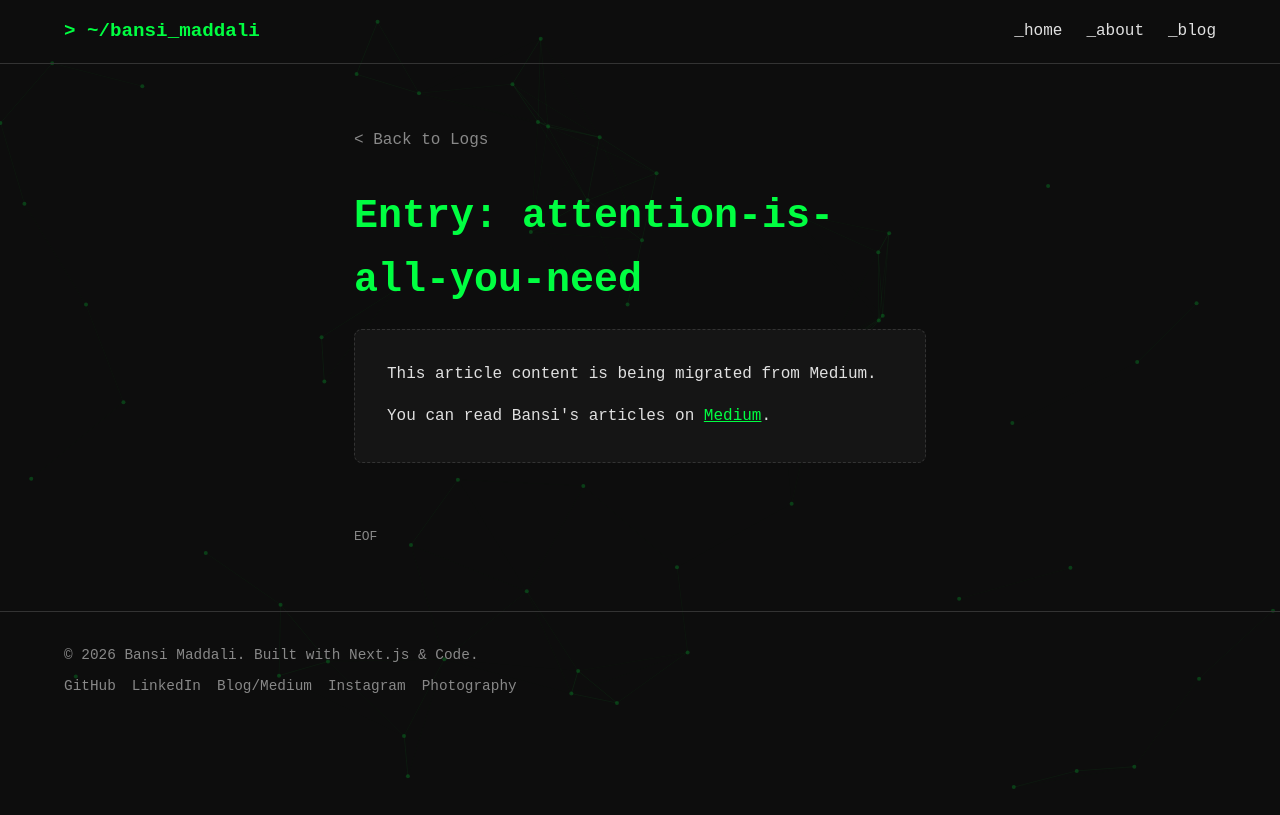
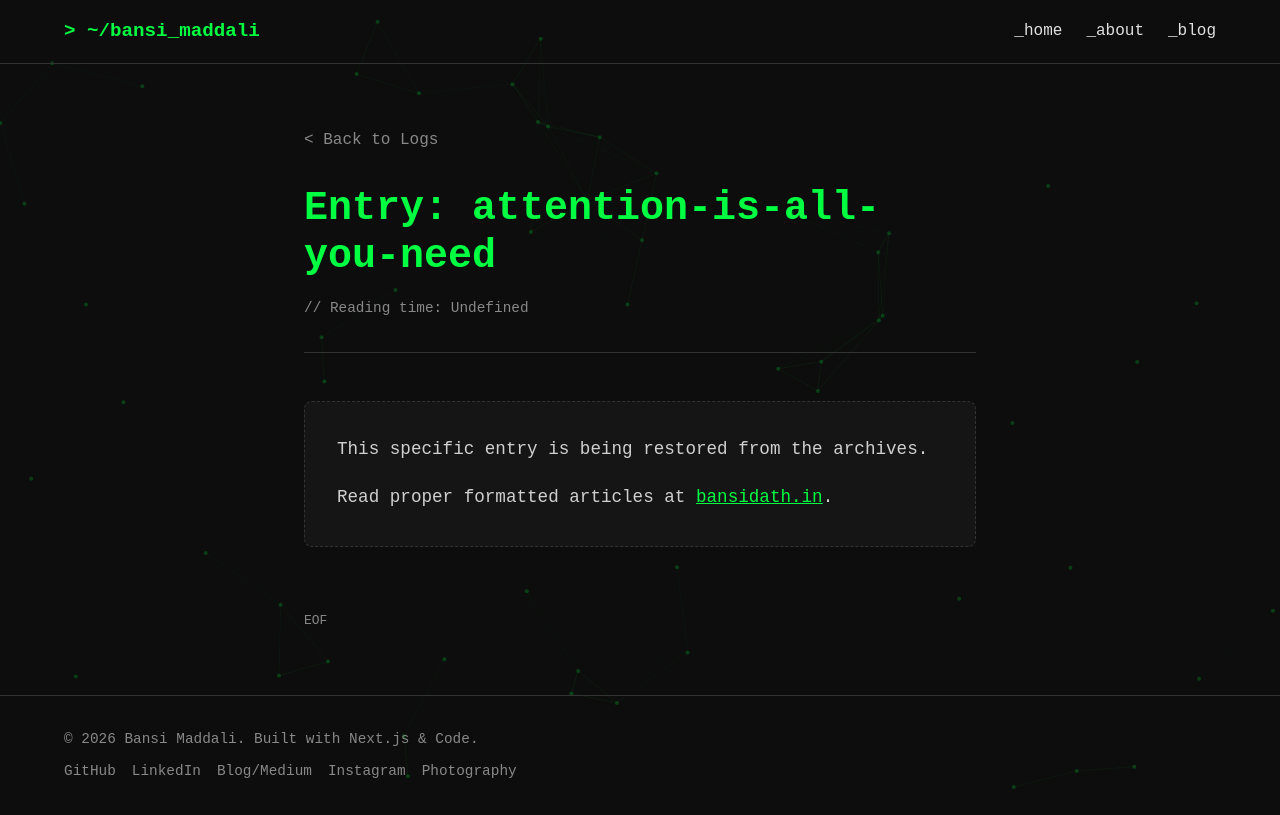
Before and after one commit to bansi-007/bansi, a Next.js app: page /blog/attention-is-all-you-need in a window 1280 px wide. Built offline with nearby package versions, Linux system fonts and the light colour scheme.

Commit message:
Add mock content for dilated-conv-block and fix external links

```diff
--- a/src/app/blog/[slug]/page.tsx
+++ b/src/app/blog/[slug]/page.tsx
@@ -1,7 +1,39 @@
 import Link from 'next/link';
 
-// Helper to simulate data fetching (or just mapping slugs to Medium links if I had them)
-// For now, generic fallback.
+// Mock Content Data
+const blogContent: Record<string, { title: string; content: React.ReactNode }> = {
+    "dilated-conv-block": {
+        title: "DilatedConvBlock: When Convolutions Learn to Breathe",
+        content: (
+            <>
+                <p>
+                    Convolutional Neural Networks (CNNs) have been the backbone of Computer Vision for over a decade. However, standard convolutions struggle with one major limitation: <strong>Receptive Field</strong>.
+                </p>
+                <br />
+                <h3>The Receptive Field Problem</h3>
+                <p>
+                    To increase the receptive field in a standard CNN, you typically need to:
+                </p>
+                <ul>
+                    <li>Increase the kernel size (Computationally expensive)</li>
+                    <li>Add pooling layers (Loss of spatial resolution)</li>
+                    <li>Stack more layers (Vanishing gradient issues)</li>
+                </ul>
+                <br />
+                <h3>Enter Dilated Convolutions</h3>
+                <p>
+                    Dilated convolutions (or atrous convolutions) introduce a "dilation rate" parameter to the kernel. This effectively expands the kernel by inserting holes (zeros) between the weights.
+                </p>
+                <div style={{ background: '#1a1a1a', padding: '1rem', borderRadius: '4px', margin: '1.5rem 0', fontFamily: 'monospace', borderLeft: '3px solid var(--primary)' }}>
+                    Key Benefit: Exponential expansion of the receptive field without loss of resolution or coverage.
+                </div>
+                <p>
+                    This technique is pivotal in semantic segmentation tasks (like DeepLab) and audio generation (WaveNet), where context is king.
+                </p>
+            </>
+        )
+    }
+};
 
 export async function generateStaticParams() {
     const posts = [
@@ -15,25 +47,48 @@ export async function generateStaticParams() {
 
 export default async function BlogPost({ params }: { params: Promise<{ slug: string }> }) {
     const { slug } = await params;
+    const post = blogContent[slug];
 
     return (
-        <div className="container" style={{ maxWidth: '700px', marginTop: '4rem' }}>
+        <div className="container" style={{ maxWidth: '800px', marginTop: '4rem' }}>
             <Link href="/blog" style={{ color: 'var(--muted)', marginBottom: '2rem', display: 'inline-block' }}>
                 &lt; Back to Logs
             </Link>
 
-            <h1 style={{ fontSize: '2.5rem', marginBottom: '1rem', color: 'var(--primary)' }}>
-                Entry: {slug}
+            <article>
+                <header style={{ marginBottom: '3rem', borderBottom: '1px solid var(--border)', paddingBottom: '2rem' }}>
+                    <h1 style={{ fontSize: '2.5rem', marginBottom: '1rem', color: 'var(--primary)', lineHeight: '1.2' }}>
+                        {post ? post.title : `Entry: ${slug}`}
                     </h1>
+                    <div style={{ color: 'var(--muted)', fontSize: '0.9rem', fontFamily: 'monospace' }}>
+            // Reading time: {post ? '5 min read' : 'Undefined'}
+                    </div>
+                </header>
 
+                <div style={{ fontSize: '1.1rem', lineHeight: '1.8', color: '#d0d0d0' }}>
+                    {post ? (
+                        post.content
+                    ) : (
                         <div style={{ padding: '2rem', border: '1px dashed var(--border)', background: '#151515', borderRadius: '8px' }}>
                             <p style={{ marginBottom: '1rem' }}>
-                    This article content is being migrated from Medium.
+                                This specific entry is being restored from the archives.
                             </p>
                             <p>
-                    You can read Bansi's articles on <a href="https://medium.com/@bansidath" target="_blank" style={{ textDecoration: 'underline', color: 'var(--primary)' }}>Medium</a>.
+                                Read proper formatted articles at <a href="https://bansidath.in" target="_blank" style={{ textDecoration: 'underline', color: 'var(--primary)' }}>bansidath.in</a>.
                             </p>
                         </div>
+                    )}
+                </div>
+            </article>
+
+            {post && (
+                <div style={{ marginTop: '4rem', padding: '2rem', background: '#111', border: '1px solid var(--border)', borderRadius: '8px' }}>
+                    <p style={{ color: 'var(--muted)', marginBottom: '0.5rem' }}>Want to read the full technical deep dive?</p>
+                    <a href="https://bansidath.in" target="_blank" style={{ color: 'var(--primary)', fontWeight: 'bold' }}>
+                        Read original on bansidath.in &rarr;
+                    </a>
+                </div>
+            )}
 
             <div style={{ marginTop: '4rem', color: 'var(--muted)', fontFamily: 'monospace' }}>
                 <p>EOF</p>
```
Lines whose indentation alone changed are shown as unchanged.
